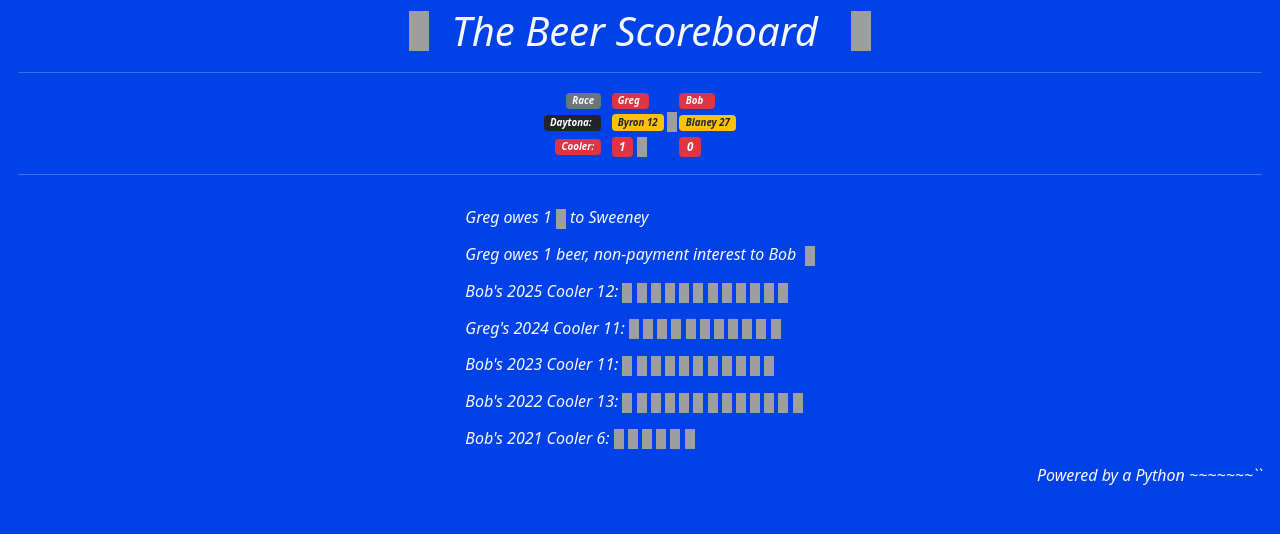
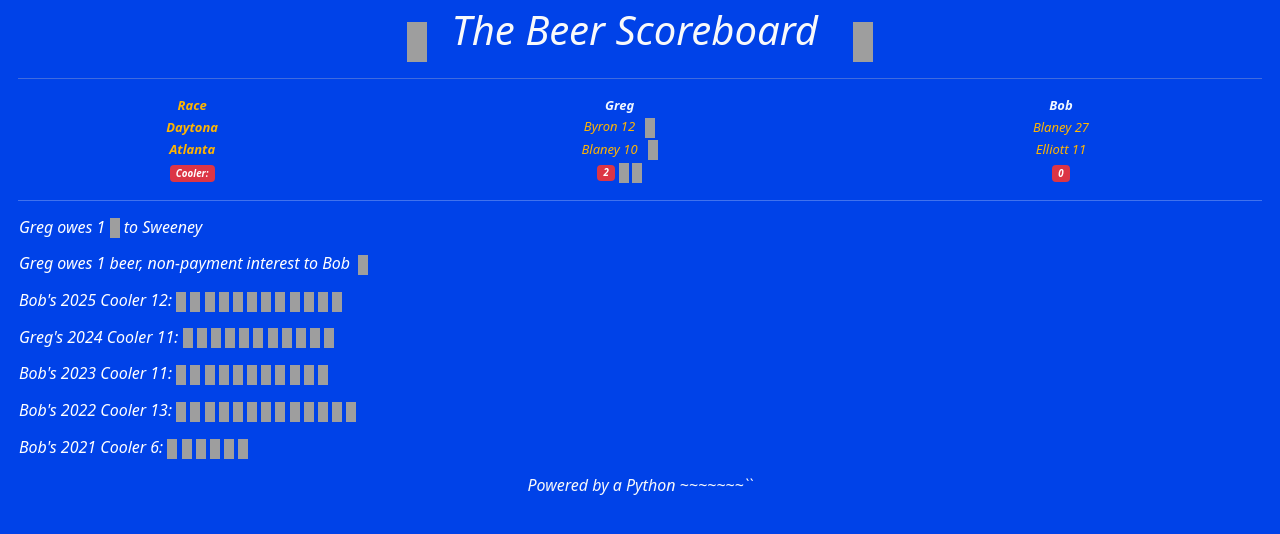
Before and after one commit to moose46/beerme2, a Flask app: page / in a window 1280 px wide. Shown: the top 534 px of the page. Run offline with Flask 2, Linux system fonts and the light colour scheme; grey boxes are pictures that could not be loaded.

Commit message:
Atlanta 2026

```diff
--- a/betData2026.py
+++ b/betData2026.py
@@ -14,6 +14,12 @@ class BetData:
             "Track": "Daytona",
             "badge_color": "bg-warning text-dark",
         }
+        self.individual_bets["02-22-2026"] = {
+            "Greg": "Ryan Blaney",
+            "Bob": "Chase Elliott",
+            "Track": "Atlanta",
+            "badge_color": "bg-warning text-dark",
+        }
 
         # # start of can't pick a driver twice
 
--- /dev/null
+++ b/data/02-22-2026.csv
@@ -0,0 +1,39 @@
+POS	DRIVER	CAR	MANUFACTURER	LAPS	START	LED	PTS	BONUS	PENALTY
+1	Tyler Reddick	45	Toyota	271	1	53	67	12	0
+2	Chase Briscoe	19	Toyota	271	34	27	43	8	0
+3	Ross Chastain	1	Chevrolet	271	21	0	34	0	0
+4	Carson Hocevar	77	Chevrolet	271	15	2	38	5	0
+5	Daniel Suarez	7	Chevrolet	271	12	0	32	0	0
+6	Shane van Gisbergen	97	Chevrolet	271	28	1	32	1	0
+7	Zane Smith	38	Ford	271	6	1	30	0	0
+8	Bubba Wallace	23	Toyota	271	9	46	48	19	0
+9	Ryan Preece	60	Ford	271	26	0	32	4	0
+10	Ryan Blaney	12	Ford	271	22	6	31	4	0
+11	Chase Elliott	9	Chevrolet	271	4	11	38	12	0
+12	AJ Allmendinger	16	Chevrolet	271	19	0	25	0	0
+13	Denny Hamlin	11	Toyota	271	29	10	24	0	0
+14	Noah Gragson	4	Ford	271	11	0	23	0	0
+15	Chris Buescher	17	Ford	271	7	0	22	0	0
+16	Ty Dillon	10	Chevrolet	271	17	0	21	0	0
+17	Brad Keselowski	6	Ford	271	5	10	22	2	0
+18	Joey Logano	22	Ford	271	2	26	22	3	0
+19	John Hunter Nemechek	42	Toyota	271	24	0	18	0	0
+20	Michael McDowell	71	Chevrolet	271	20	0	17	0	0
+21	Christopher Bell	20	Toyota	271	32	9	16	0	0
+22	Cole Custer	41	Chevrolet	270	27	0	16	1	0
+23	Alex Bowman	48	Chevrolet	269	36	0	14	0	0
+24	Erik Jones	43	Toyota	269	23	0	13	0	0
+25	Todd Gilliland	34	Ford	258	35	0	12	0	0
+26	Austin Cindric	2	Ford	257	30	21	21	10	0
+27	Cody Ware	51	Chevrolet	257	18	0	10	0	0
+28	William Byron	24	Chevrolet	256	13	0	25	16	0
+29	Austin Dillon	3	Chevrolet	256	33	0	8	0	0
+30	Connor Zilisch	88	Chevrolet	223	31	0	9	2	0
+31	J.J. Yeley	44	Chevrolet	220	38	0	0	0	0
+32	Kyle Larson	5	Chevrolet	160	16	48	13	8	0
+33	Riley Herbst	35	Toyota	157	8	0	4	0	0
+34	Kyle Busch	8	Chevrolet	124	14	0	7	4	0
+35	B.J. McLeod	78	Chevrolet	111	37	0	2	0	0
+36	Ricky Stenhouse Jr.	47	Chevrolet	103	3	0	1	0	0
+37	Ty Gibbs	54	Toyota	81	25	0	1	0	0
+38	Josh Berry	21	Ford	81	10	0	1	0	0
--- a/templates/base.html
+++ b/templates/base.html
@@ -11,6 +11,38 @@
             crossorigin="anonymous"></script>
 </head>
 <style>
+    table {
+        text-align: center;
+        width: -webkit-fill-available;
+    }
+    th {
+        text-align: center;
+        color: aliceblue;
+    }
+    tr { text-align: center;}
+    td {
+        text-align: center;
+        {#width: 200px;#}
+    }
+    .summary {
+        text-align: left;
+        color:white;
+    }
+    .race {
+        font-weight: bold;
+        color: #FFB500;
+    }
+    .player {
+        text-align: center;
+    }
+    .beer {
+        text-align: center;
+        color: #FFB500;
+    }
+    .driver {
+        text-align: center;
+        font-weight: bold;
+    }
     h1 {
         text-align: center;
         font-family: 'Consolas', 'Deja Vu Sans Mono', 'Bitstream Vera Sans Mono', monospace;
@@ -38,6 +70,7 @@
         margin: 3px;
         padding: 3px;
         font-size: small;
+        text-align: center;
 
     }
     .a-tag{
--- a/templates/beer.html
+++ b/templates/beer.html
@@ -1,130 +1,122 @@
 {% extends 'base.html' %}
 {% block content %}
     <div class="myDiv">
-    <table align="center">
+        <img src="../static/beer.png" width="20" height="40"/>
+        <span class="display-6 text-light">&nbsp&nbspThe Beer Scoreboard&nbsp&nbsp&nbsp</span>
+        <img src="../static/beer.png" width="20" height="40"/>
+        <hr style="color:bisque"/>
+        <table>
             <tr>
-        <td align="center">
-          <img src="../static/beer.png" width="20" height="40" />
-        </td>
-        <td align="center" class="display-6 text-light">&nbsp&nbspThe Beer Scoreboard&nbsp&nbsp&nbsp</td>
-        <td align="center">
-          <img src="../static/beer.png" width="20" height="40" />
-        </td>
-      </tr>
-    </table>
-    <hr style="color:bisque" />
-    <table align="center">
-      <tr>
-        <th class="left-th">
-          <span class="badge bg-secondary text-light">Race</span>
+                <th class="race">
+                    Race
                 </th>
-        <th style="text-align:left">
-          <span class="badge bg-danger">Greg&nbsp</span>
+                <th >
+                    Greg
                 </th>
                 <th>
-          <span class="badge bg-danger">Bob&nbsp&nbsp</span>
+                    Bob
                 </th>
+                <th></th>
             </tr>
             {% for b in betting_summary.list_of_individual_bets %}
                 <tr>
-          <td style="color: #FFB500" class="left-td">
-            <span class="badge bg-dark">{{ b.race_name[0:8] }}:&nbsp</span>
+                    <td class="race">
+                        {{ b.race_name[0:8] }}
                     </td>
-          <td>
-            <span class="badge badge-pill {{ b.greg.badge_color }}">
+                    <td class="beer">
+
                         {% if b.first_pick == 'Greg' %}
                             {{ b.greg.first_pick }}
                             *{{ b.greg.driver_name }}
                         {% else %}
                             {{ b.greg.driver_name }}
                         {% endif %}
-            </span>
-            <span>
+                        &nbsp;
                         {% if b.greg.beer == 1 %}
-                <img src="../static/beer.png" width="10" height="20" />
+                            <img src="../static/beer.png" width="10" height="20"/>
                         {% endif %}
                         {% if b.greg.beer == 2 %}
-                <img src="../static/beer.png" width="10" height="20" />
-                <img src="../static/beer.png" width="10" height="20" />
+                            <img src="../static/beer.png" width="10" height="20"/>
+                            <img src="../static/beer.png" width="10" height="20"/>
                         {% endif %}
                         </span>
                     </td>
-          <td>
-            <span class="badge {{ b.bob.badge_color }}">{{ b.bob.driver_name }}</span>
+                    <td class="beer">
+                        {{ b.bob.driver_name }}
+                        {#            &nbsp;#}
 
-            <span>
                         {% if b.bob.beer == 1 %}
-                <img src="../static/beer.png" width="10" height="20" />
+                            <img src="../static/beer.png" width="10" height="20"/>
                         {% endif %}
                         {% if b.bob.beer == 2 %}
-                <img src="../static/beer.png" width="10" height="20" />
-                <img src="../static/beer.png" width="10" height="20" />
+                            <img src="../static/beer.png" width="10" height="20"/>
+                            <img src="../static/beer.png" width="10" height="20"/>
                         {% endif %}
                         </span>
                     </td>
                 </tr>
             {% endfor %}
             <tr>
-        <td class="left-th">
-          <span class="badge bg-danger align-center">Cooler:</span>
+                <td>
+                    <span class="badge bg-danger">Cooler:</span>
                 </td>
-        <td style="font-weight: bolder; font-size: larger">
-          <span class="badge bg-danger align-center">{{ betting_summary.total_beers_owed.Greg }}</span>
+                <td  font-size: larger>
+                    <span class="badge bg-danger">{{ betting_summary.total_beers_owed.Greg }}</span>
                     {% for x in range(betting_summary.total_beers_owed.Greg) %}
-            <img src="../static/beer.png" width="10" height="20" />
+                        <img src="../static/beer.png" width="10" height="20"/>
                     {% endfor %}
                 </td>
-        <td style="font-weight: bolder; font-size: larger">
-          <span class="badge bg-danger align-center">{{ betting_summary.total_beers_owed.Bob }}</span>
+
+                <td  font-size: larger">
+                    <span class="badge bg-danger">{{ betting_summary.total_beers_owed.Bob }}</span>
                     {% for x in range(betting_summary.total_beers_owed.Bob) %}
-            <img src="../static/beer.png" width="10" height="20" />
+                        <img src="../static/beer.png" width="10" height="20"/>
                     {% endfor %}
                 </td>
             </tr>
         </table>
-    <hr style="color:white" />
-    <table align="center">
+        <hr style="color:white"/>
+        <table>
             <tr>
                 <td>
-          <blockquote class="blockquote text-light align-center">
+                    <blockquote class="summary">
+                        <h6>Greg owes 1 <img src="../static/beer.png" width="10" height="20"/> to Sweeney</h6>
                         <p>
-              <h6>Greg owes 1 <img src="../static/beer.png" width="10" height="20" /> to Sweeney</h6>
-            </p>
-            <p>
-              <h6>Greg owes 1 beer, non-payment interest to Bob &nbsp;<img src="../static/beer.png" width="10" height="20" /></h6>
+                        <h6>Greg owes 1 beer, non-payment interest to Bob &nbsp;<img src="../static/beer.png" width="10"
+                                                                                     height="20"/></h6>
                         </p>
                         <p>
                         <h6>
                             Bob's 2025 Cooler 12:{% for i in range(12) %}
-                  <img src="../static/beer.png" width="10" height="20" />
+                            <img src="../static/beer.png" width="10" height="20"/>
                         {% endfor %}
                         </h6>
                         </p>
                         <p>
                         <h6>
                             Greg's 2024 Cooler 11:{% for i in range(11) %}
-                  <img src="../static/beer.png" width="10" height="20" />
+                            <img src="../static/beer.png" width="10" height="20"/>
                         {% endfor %}
                         </h6>
                         </p>
                         <p>
                         <h6>
                             Bob's 2023 Cooler 11:{% for i in range(11) %}
-                  <img src="../static/beer.png" width="10" height="20" />
+                            <img src="../static/beer.png" width="10" height="20"/>
                         {% endfor %}
                         </h6>
                         </p>
                         <p>
                         <h6>
                             Bob's 2022 Cooler 13:{% for i in range(13) %}
-                  <img src="../static/beer.png" width="10" height="20" />
+                            <img src="../static/beer.png" width="10" height="20"/>
                         {% endfor %}
                         </h6>
                         </p>
                         <p>
                         <h6>
                             Bob's 2021 Cooler 6:{% for i in range(6) %}
-                  <img src="../static/beer.png" width="10" height="20" />
+                            <img src="../static/beer.png" width="10" height="20"/>
                         {% endfor %}
                         </h6>
                         </p>
@@ -132,6 +124,6 @@
                 </td>
             </tr>
         </table>
-    <h6 class="text-light" align="right">Powered by a Python ~~~~~~~``</h6>
+        <h6 class="text-light" text-align="left">Powered by a Python ~~~~~~~``</h6>
     </div>
 {% endblock %}
```
Also changed, not shown: data/Archive/02-16-2025.csv (renamed from data/02-16-2025.csv). Lines whose indentation alone changed are shown as unchanged.
